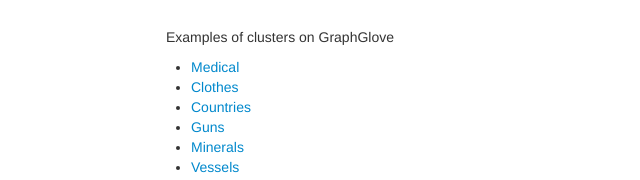
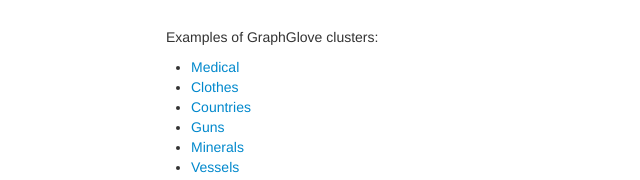
Before and after one commit to yandex-research/yandex-research.github.io, a plain HTML site: page graph-glove/index.html in a window 1280 px wide. Shown: the part 165-345 px from the top of the page, 124-764 px from the left. Drawn offline with Linux system fonts and the light colour scheme.

Commit message:
Change wording in graph-glove

```diff
--- a/graph-glove/index.html
+++ b/graph-glove/index.html
@@ -35,7 +35,7 @@
         </div>
         <div class="row-fluid">
           <div class="span12">
-            <p> Examples of clusters on GraphGlove</p>
+            <p> Examples of GraphGlove clusters:</p>
             <ul>
                <li><a href="examples/medical.html">Medical</a></li>
                <li><a href="examples/clothes_0.0.html">Clothes</a></li>
```
